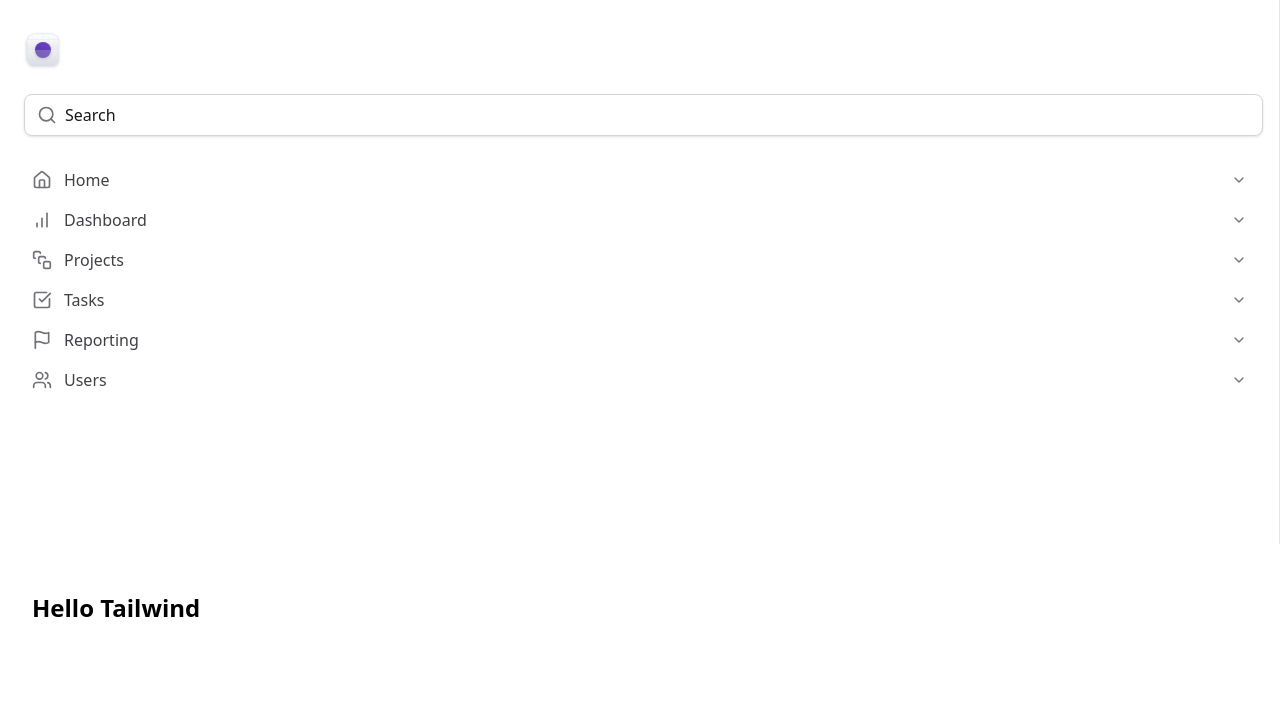
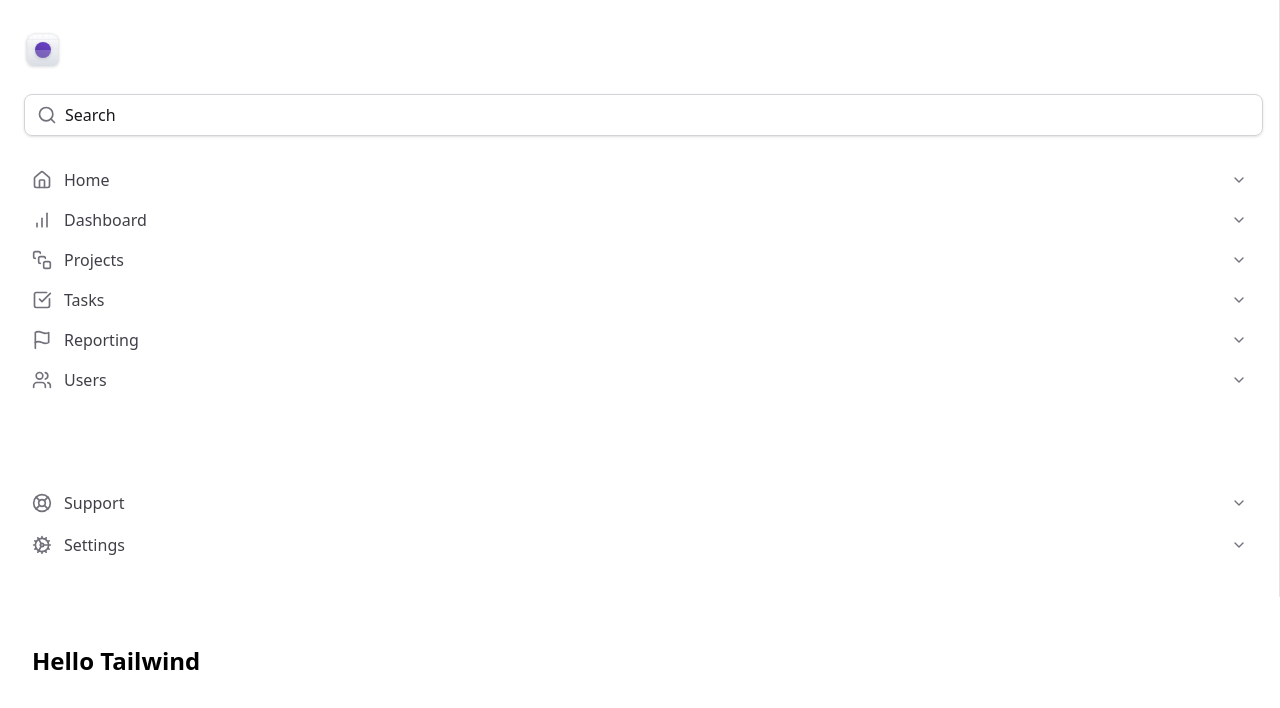
Before and after one commit to igortuag/tailwind-next, a Next.js app: page / in a window 1280 px wide. Shown: the top 708 px of the page. Built offline with nearby package versions, Linux system fonts and the light colour scheme.

Commit message:
feat: replace MainNavigation with NavItem components for improved navigation structure in Sidebar

```diff
--- a/src/components/Sidebar/MainNavigation/index.tsx
+++ /dev/null
@@ -1,15 +0,0 @@
-import { BarChart, CheckSquare, Flag, Home, SquareStack, Users } from "lucide-react";
-import { NavItem } from "./NavItem";
-
-export function MainNavigation() {
-  return (
-    <nav>
-      <NavItem title="Home" icon={Home} href="/" />
-      <NavItem title="Dashboard" icon={BarChart} href="/dashboard" />
-      <NavItem title="Projects" icon={SquareStack} href="/projects" />
-      <NavItem title="Tasks" icon={CheckSquare} href="/tasks" />
-      <NavItem title="Reporting" icon={Flag} href="/reporting" />
-      <NavItem title="Users" icon={Users} href="/users" />
-    </nav>
-  );
-}
--- a/src/components/Sidebar/index.tsx
+++ b/src/components/Sidebar/index.tsx
@@ -1,10 +1,21 @@
-import { Search } from "lucide-react";
+import {
+  BarChart,
+  CheckSquare,
+  Cog,
+  Flag,
+  Home,
+  LifeBuoy,
+  Search,
+  SquareStack,
+  Users
+} from "lucide-react";
 import { Logo } from "./Logo";
 import { MainNavigation } from "./MainNavigation";
+import { NavItem } from "./NavItem";
 
 export const Sidebar = () => {
   return (
-    <aside className="border-r border-zinc-200 px-5 py-8 space-y-6">
+    <aside className="border-r border-zinc-200 px-5 py-8 flex flex-col gap-6">
       <Logo />
 
       <div className="mx-1 flex w-full items-center gap-2 rounded-lg border border-zinc-300 px-3 py-2 shadow-sm">
@@ -15,7 +26,21 @@ export const Sidebar = () => {
         />
       </div>
 
-      <MainNavigation />
+      <nav>
+        <NavItem title="Home" icon={Home} href="/" />
+        <NavItem title="Dashboard" icon={BarChart} href="/dashboard" />
+        <NavItem title="Projects" icon={SquareStack} href="/projects" />
+        <NavItem title="Tasks" icon={CheckSquare} href="/tasks" />
+        <NavItem title="Reporting" icon={Flag} href="/reporting" />
+        <NavItem title="Users" icon={Users} href="/users" />
+      </nav>
+
+      <div className="mt-auto flex flex-col gap-6">
+        <nav className="space-y-0.5">
+          <NavItem title="Support" icon={LifeBuoy} href="/support" />
+          <NavItem title="Settings" icon={Cog} href="/settings" />
+        </nav>
+      </div>
     </aside>
   );
 };
```
Also changed, not shown: src/components/Sidebar/NavItem.tsx (renamed from src/components/Sidebar/MainNavigation/NavItem.tsx).
